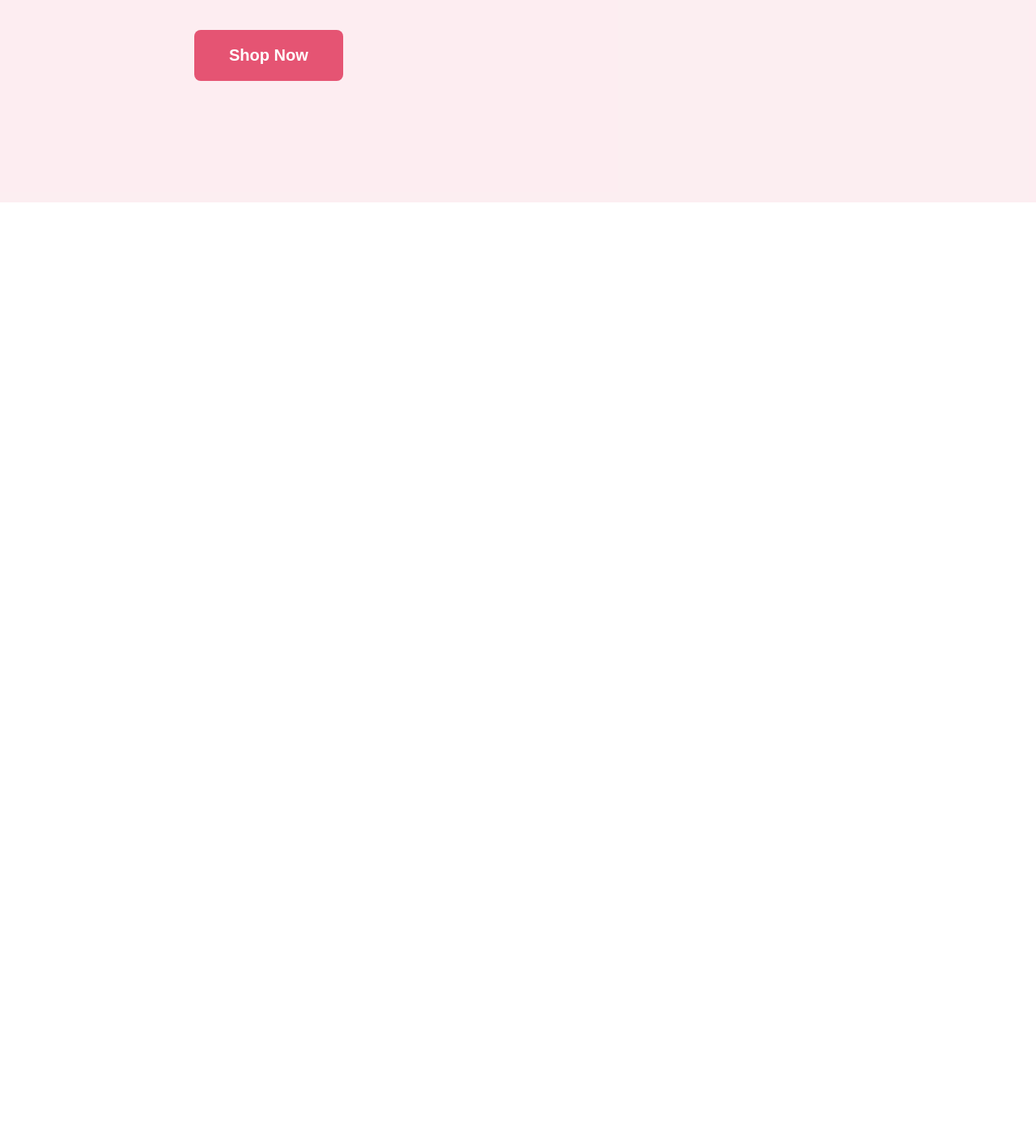
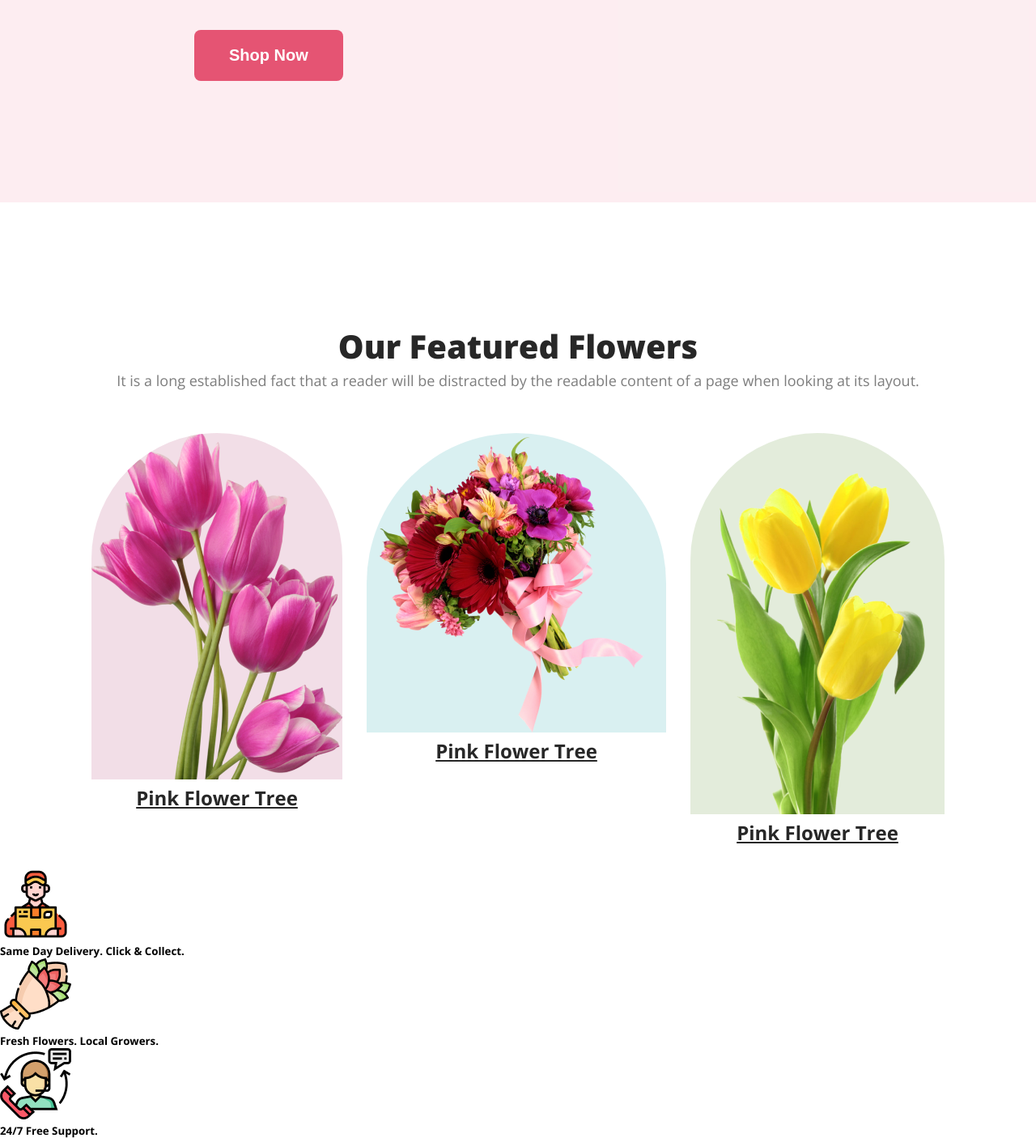
Before and after one commit to Nazmul1211/online-flower-shop, a plain HTML site: page index.html in a window 1280 px wide. Shown: the part 1034-2440 px from the top of the page at 81% size. Before the commit the page ends 1284 px from the top, so only its background shows below. Drawn offline with nearby package versions, Linux system fonts and the light colour scheme.

Commit message:
banner section added

```diff
--- a/index.html
+++ b/index.html
@@ -28,7 +28,41 @@
         </section>
     </header>
     <main>
-
+        <!-- featured flower section -->
+        <section>
+            <div class="featured-flower-section">
+                <h2 class="featured-flower-section-title">Our Featured Flowers</h2>
+                <p class="featured-flower-section-description">It is a long established fact that a reader will be distracted by the readable content of a page when looking at its layout.</p>
+            </div>
+            <div class="featured-flower">
+                <div class="featured-flower-type">
+                    <img id="fea-img-1" src="images/pngwing 6.png" alt="">
+                    <h4 class="featured-flower-title">Pink Flower Tree</h4>
+                </div>
+                <div class="featured-flower-type">
+                    <img id="fea-img-2" src="images/pngwing 5.png" alt="">
+                    <h4 class="featured-flower-title">Pink Flower Tree</h4>
+                </div>
+                <div class="featured-flower-type">
+                    <img id="fea-img-3" src="images/pngwing 7.png" alt="">
+                    <h4 class="featured-flower-title">Pink Flower Tree</h4>
+                </div>
+            </div>
+        </section>
+        <section class="banner">
+            <dib class="banner-item">
+                <img src="images/Group 57.png" alt="" class="bannner-item-image">
+                <h5 class="banner-item-description">Same Day Delivery. Click & Collect.</h5>
+            </dib>
+            <dib class="banner-item">
+                <img src="images/Group 58.png" alt="" class="bannner-item-image">
+                <h5 class="banner-item-description">Fresh Flowers. Local Growers.</h5>
+            </dib>
+            <dib class="banner-item">
+                <img src="images/Group 59.png" alt="" class="bannner-item-image">
+                <h5 class="banner-item-description">24/7 Free Support.</h5>
+            </dib>
+        </section>
     </main>
     <footer>
 
--- a/styles/style.css
+++ b/styles/style.css
@@ -1,6 +1,7 @@
 * {
     margin: 0;
 }
+
 body {
     font-family: 'Open Sans', sans-serif;
 }
@@ -16,10 +17,10 @@ body {
     padding: 197px 0px 150px 240px;
 }
 
-.header-flower  img{
+.header-flower img {
     padding: 50px 240px 0px 0px;
-    position: relative; */
-    bottom: -15px;
+    position: relative;
+    */ bottom: -15px;
 }
 
 
@@ -48,3 +49,70 @@ body {
     padding: 20px 43px;
     gap: 10px;
 }
+
+/* main body starts from here */
+/* Featured flowers section */
+.featured-flower-section {
+    text-align: center;
+    justify-content: center;
+    margin-top: 150px;
+    margin-bottom: 50px;
+}
+
+.featured-flower-section-title {
+    color: #272727;
+    font-size: 40px;
+    font-weight: 800;
+}
+
+.featured-flower-section-description {
+    color: rgba(39, 39, 39, 0.60);
+    font-size: 18px;
+    font-weight: 400;
+    line-height: 30px;
+}
+
+.featured-flower {
+    display: flex;
+    text-align: center;
+    justify-content: center;
+    padding: 0 240px;
+    gap: 30px;
+}
+
+.featured-flower-type {
+    border-radius: 300px 300px 0px 0px;
+    width: 464px;
+    height: 538px;
+}
+
+#fea-img-1 {
+    border-radius: 300px 300px 0px 0px;
+    background: rgba(167, 33, 98, 0.15);
+    width: 310px;
+    height: 428px;
+}
+
+#fea-img-2 {
+    border-radius: 300px 300px 0px 0px;
+    background: rgba(5, 151, 160, 0.15);
+    width: 370px;
+    height: 370px;
+}
+
+#fea-img-3 {
+    border-radius: 300px 300px 0px 0px;
+    background: rgba(71, 125, 17, 0.15);
+    width: 314px;
+    height: 471px;
+}
+
+
+.featured-flower-title {
+    color: #272727;
+    text-align: center;
+    font-size: 24px;
+    font-weight: 700;
+    line-height: 35px;
+    text-decoration-line: underline;
+}
```
